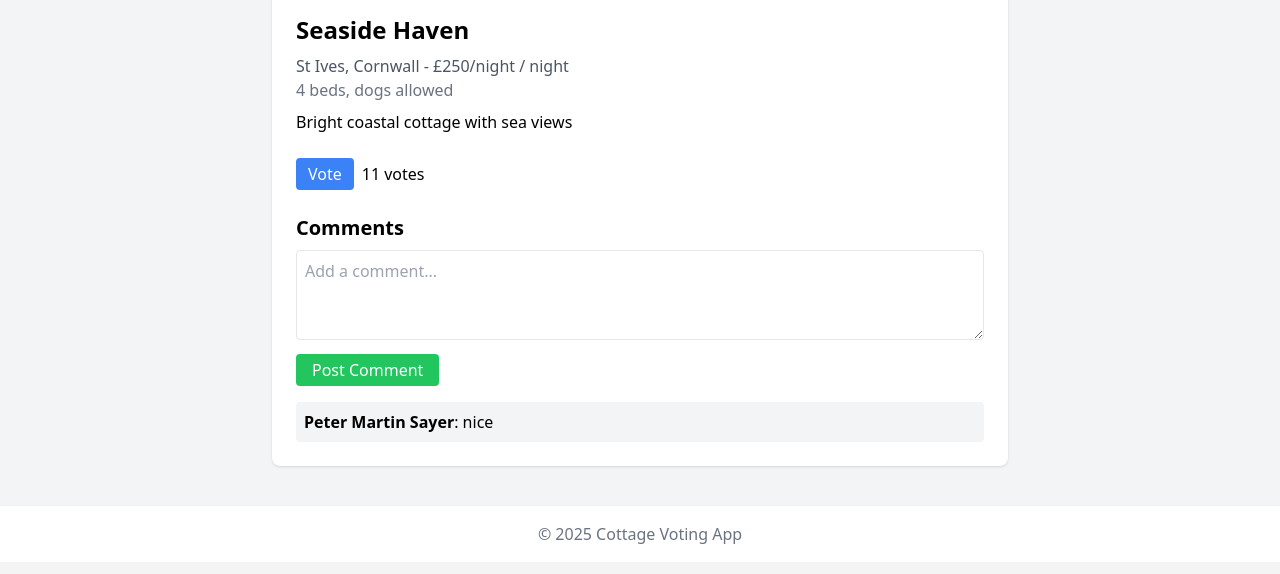
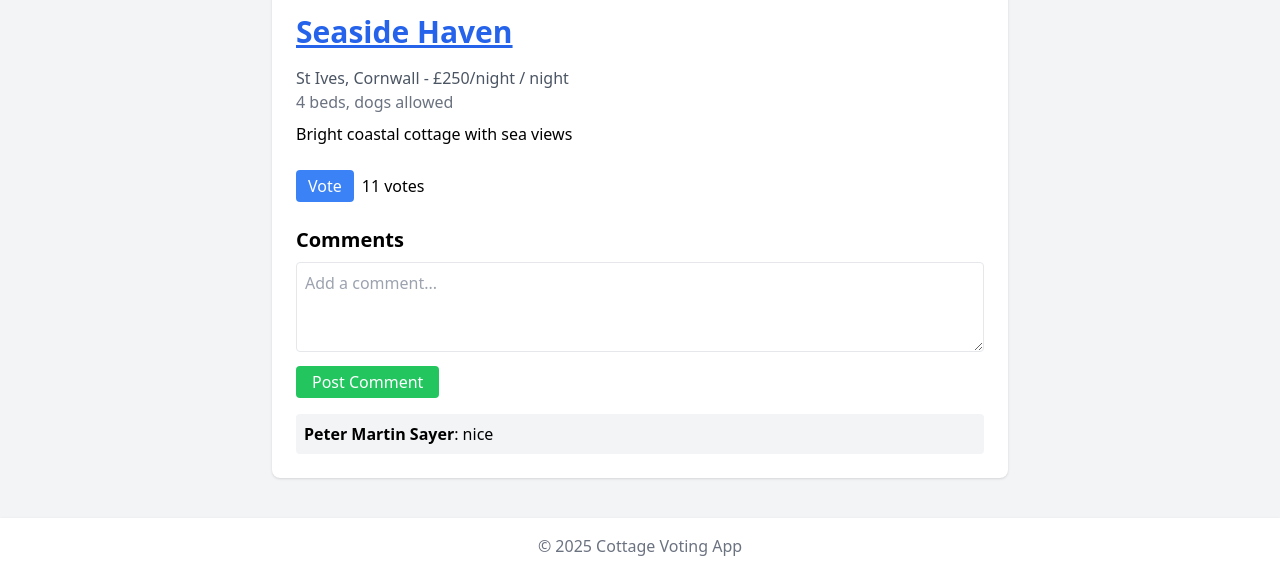
Before and after one commit to PeterSayer/CottageChooser, a Flask app: page /cottage/1 in a window 1280 px wide. Shown: the part 362-936 px from the top of the page. Before the commit the page ends 906 px from the top, so only its background shows below. Run offline with Flask 3, Linux system fonts and the light colour scheme; data comes from the database, SQL or seed files in the repository; both versions use the stored data as it was after the commit; some libraries are stand-ins or nearby versions.

Commit message:
Initial commit

```diff
--- a/templates/details.html
+++ b/templates/details.html
@@ -3,7 +3,19 @@
 <main class="max-w-3xl mx-auto p-4">
   <div class="bg-white p-6 rounded-lg shadow">
     <img src="{{ c['image'] }}" alt="{{ c['name'] }}" class="w-full h-64 object-cover rounded-md mb-4">
-    <h1 class="text-2xl font-bold mb-2">{{ c['name'] }}</h1>
+    <h2 class="text-3xl font-bold mb-4">
+  {% if c['url'] %}
+<h2 class="text-3xl font-bold mb-4">
+  <a href="{{ c['url'] }}" target="_blank" class="text-blue-600 hover:text-blue-800 underline">
+    {{ c['name'] }}
+  </a>
+</h2>
+{% else %}
+<h2 class="text-3xl font-bold mb-4">{{ c['name'] }}</h2>
+{% endif %}
+
+</h2>
+
     <p class="text-gray-600">{{ c['location'] }} - {{ c['price'] }} / night</p>
     <p class="text-gray-500">{{ c['beds'] }} bed{{ 's' if c['beds'] != 1 else '' }}{% if c['dogs_allowed'] %}, dogs allowed{% endif %}</p>
     <p class="mt-2">{{ c['description'] }}</p>
```
Also changed, not shown: data.db.
